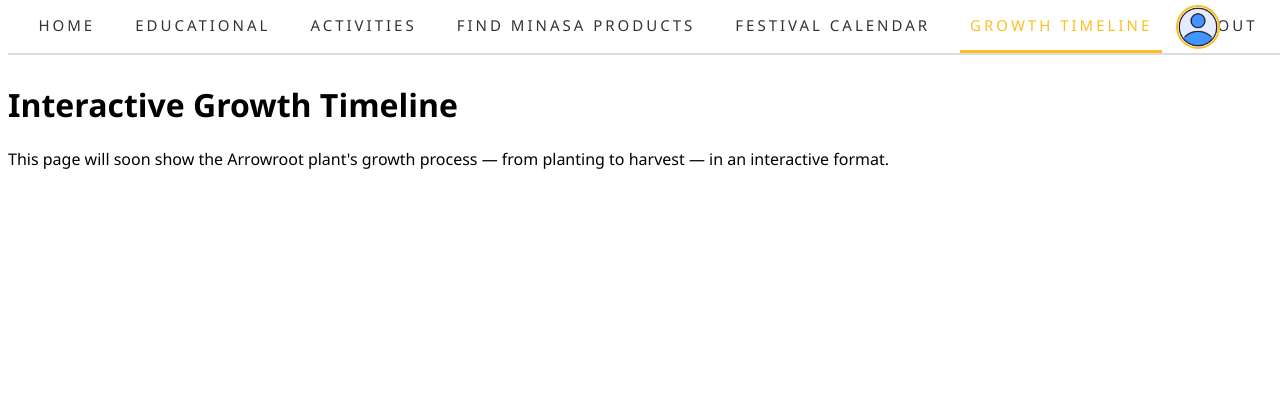
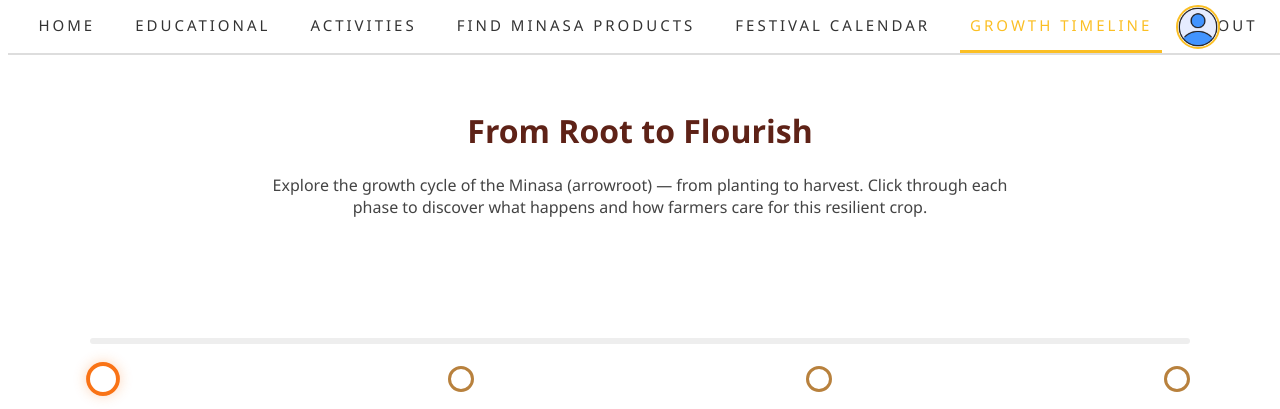
Before and after one commit to rubie-ann/minasa-elearning, a Django app: page /users/growth-timeline/ in a window 1280 px wide. Shown: the top 409 px of the page. Before the commit the page ends 169 px from the top, so only its background shows below. Run offline with Django 5.2, Linux system fonts and the light colour scheme; data comes from the database, SQL or seed files in the repository; both versions use the stored data as it was after the commit.

Commit message:
timeline walang pics pa

```diff
--- a/sections/admin.py
+++ b/sections/admin.py
@@ -4,6 +4,7 @@ from django.utils.html import format_html
 from .models import FestivalEvent, Category, Quiz, Question, Answer, MinigameLevel
 from django.contrib.auth.admin import UserAdmin as BaseUserAdmin
 from django.contrib.auth.models import User
+from .models import GrowthStage
 from django import forms
 
 @admin.register(Section)
@@ -136,6 +137,11 @@ class MinigameLevelAdmin(admin.ModelAdmin):
         return "-"
     image4_preview.short_description = "Image 4"
 
+@admin.register(GrowthStage)
+class GrowthStageAdmin(admin.ModelAdmin):
+    list_display = ('date', 'title')
+    ordering = ('date',)
+
 # Unregister the default User admin and register our custom one
 admin.site.unregister(User)
 admin.site.register(User, UserAdmin)
--- a/sections/models.py
+++ b/sections/models.py
@@ -217,3 +217,16 @@ class MinigameLevel(models.Model):
 
     def __str__(self):
         return f"Level {self.id}: {self.answer}"
+
+class GrowthStage(models.Model):
+    title = models.CharField(max_length=200)
+    description = models.TextField(blank=True)
+    date = models.DateField()
+    image = models.ImageField(upload_to='growth_timeline/', blank=True, null=True)
+    order = models.PositiveIntegerField(blank=True, null=True, help_text="Optional manual ordering")
+
+    class Meta:
+        ordering = ['date', 'order']
+
+    def __str__(self):
+        return f"{self.date} - {self.title}"
--- a/sections/templates/users/growth_timeline.html
+++ b/sections/templates/users/growth_timeline.html
@@ -1,10 +1,173 @@
 {% extends "users/userbase.html" %}
 {% load static %}
-
 {% block title %}Growth Timeline{% endblock %}
 
 {% block content %}
-<br><br><br>
-<h1>Interactive Growth Timeline</h1>
-<p>This page will soon show the Arrowroot plant's growth process — from planting to harvest — in an interactive format.</p>
+<style>
+.timeline-page {
+  padding: 80px 6%;
+  max-width: 1100px;
+  margin: 0 auto;
+}
+
+.timeline-hero {
+  text-align: center;
+  margin-bottom: 40px;
+}
+.timeline-hero h1 { color: #5e2217; }
+.timeline-hero p { color: #444; max-width: 750px; margin: 0 auto; }
+
+.timeline-wrapper {
+  position: relative;
+  padding: 40px 0 60px;
+}
+
+.timeline-track {
+  height: 6px;
+  background: #eee;
+  border-radius: 6px;
+  margin: 40px 0;
+  position: relative;
+}
+
+.timeline-progress {
+  height: 100%;
+  width: 0%;
+  background: linear-gradient(90deg,#b8813d,#fbbf24);
+  border-radius: 6px;
+  transition: width 0.3s ease;
+}
+
+.timeline-nodes {
+  display: flex;
+  justify-content: space-between;
+  align-items: center;
+  margin-top: -18px;
+}
+.timeline-node {
+  width: 20px;
+  height: 20px;
+  background: #fff;
+  border: 3px solid #b8813d;
+  border-radius: 50%;
+  cursor: pointer;
+  transition: transform 0.2s ease, border-color 0.3s;
+}
+.timeline-node.active {
+  transform: scale(1.3);
+  border-color: #f97316;
+  box-shadow: 0 0 10px rgba(249,115,22,0.3);
+}
+
+.timeline-detail {
+  margin-top: 40px;
+  background: #fff;
+  border-radius: 14px;
+  box-shadow: 0 6px 25px rgba(0,0,0,0.08);
+  padding: 25px;
+  display: flex;
+  gap: 24px;
+  align-items: flex-start;
+}
+.timeline-detail img {
+  width: 260px;
+  height: 180px;
+  border-radius: 10px;
+  object-fit: cover;
+}
+.detail-body h3 { color: #5e2217; margin-top: 0; }
+.detail-body .month-range { color: #b8813d; font-weight: 600; margin-bottom: 8px; }
+.detail-body p { color: #444; line-height: 1.6; text-align: justify; }
+
+@media (max-width: 850px) {
+  .timeline-detail { flex-direction: column; text-align: center; }
+  .timeline-detail img { width: 100%; height: auto; }
+}
+</style>
+
+<div class="timeline-page">
+  <div class="timeline-hero">
+    <h1>From Root to Flourish</h1>
+    <p>Explore the growth cycle of the Minasa (arrowroot) — from planting to harvest. Click through each phase to discover what happens and how farmers care for this resilient crop.</p>
+  </div>
+
+  <div class="timeline-wrapper">
+    <div class="timeline-track">
+      <div class="timeline-progress" id="timelineProgress"></div>
+    </div>
+
+    <div class="timeline-nodes" id="timelineNodes">
+      <div class="timeline-node active" data-index="0"></div>
+      <div class="timeline-node" data-index="1"></div>
+      <div class="timeline-node" data-index="2"></div>
+      <div class="timeline-node" data-index="3"></div>
+    </div>
+
+    <div id="timelineDetailContainer" class="timeline-detail">
+      <img id="detailImage" src="{% static 'images/arrowroot1.jpg' %}" alt="Arrowroot Planting">
+      <div class="detail-body">
+        <h3 id="detailTitle">Planting & Early Growth</h3>
+        <p class="month-range" id="detailMonth">1–2 Months</p>
+        <p id="detailDesc">
+          The journey begins as arrowroot rhizomes are planted in well-prepared, moist soil. Healthy, disease-free planting materials ensure good establishment.
+          <br><br>
+          <strong>Do:</strong> Keep the soil moist and shaded to help new shoots develop strong roots.
+          <strong>Don’t:</strong> Plant during heavy rains — excess water can cause rotting or stunted growth.
+        </p>
+      </div>
+    </div>
+  </div>
+</div>
+
+<script>
+document.addEventListener("DOMContentLoaded", () => {
+  const data = [
+    {
+      month: "1–2 Months",
+      title: "Planting & Early Growth",
+      image: "{% static 'images/arrowroot1.jpg' %}",
+      desc: "The journey begins as arrowroot rhizomes are planted in well-prepared, moist soil. Healthy, disease-free planting materials ensure good establishment.\n\nDo: Keep the soil moist and shaded to help new shoots develop strong roots.\nDon’t: Plant during heavy rains — excess water can cause rotting or stunted growth."
+    },
+    {
+      month: "3–4 Months",
+      title: "Leaf Expansion & Stem Growth",
+      image: "{% static 'images/arrowroot2.jpg' %}",
+      desc: "The plants develop more leaves and stems, drawing nutrients and sunlight to strengthen growth.\n\nDo: Weed regularly and apply organic fertilizer.\nDon’t: Disturb roots when cultivating soil, as it may harm plant development."
+    },
+    {
+      month: "5–7 Months",
+      title: "Rhizome Development",
+      image: "{% static 'images/arrowroot3.jpg' %}",
+      desc: "This is the crucial stage where arrowroot rhizomes grow and store starch underground.\n\nDo: Water regularly and use compost to maintain soil moisture.\nDon’t: Apply chemical fertilizers that can affect starch quality."
+    },
+    {
+      month: "8–10 Months",
+      title: "Harvest & Soil Recovery",
+      image: "{% static 'images/arrowroot4.jpg' %}",
+      desc: "Leaves begin to yellow — a sign that it’s time to harvest. Careful digging avoids breaking rhizomes.\n\nDo: Let the soil rest after harvest and plant legumes to restore nutrients.\nDon’t: Replant arrowroot immediately after harvest."
+    }
+  ];
+
+  const nodes = document.querySelectorAll(".timeline-node");
+  const progress = document.getElementById("timelineProgress");
+  const img = document.getElementById("detailImage");
+  const title = document.getElementById("detailTitle");
+  const month = document.getElementById("detailMonth");
+  const desc = document.getElementById("detailDesc");
+
+  function setActive(i) {
+    nodes.forEach(n => n.classList.remove("active"));
+    nodes[i].classList.add("active");
+    progress.style.width = `${(i / (nodes.length - 1)) * 100}%`;
+    const d = data[i];
+    img.src = d.image;
+    title.textContent = d.title;
+    month.textContent = d.month;
+    desc.innerHTML = d.desc.replace(/\n/g, "<br>");
+  }
+
+  nodes.forEach((n, i) => n.addEventListener("click", () => setActive(i)));
+});
+</script>
+
 {% endblock %}
--- a/sections/urls.py
+++ b/sections/urls.py
@@ -34,5 +34,5 @@ urlpatterns = [
     path('quiz/<int:quiz_id>/delete/', views.quiz_delete, name='quiz-delete'),
     path('api/quiz/<int:quiz_id>/', views.quiz_api, name='quiz-api'),
     path('get_minigame_level_data/<int:level_id>/', views.get_minigame_level_data, name='get_minigame_level_data'),
-
+    path('growth-timeline/', views.growth_timeline, name='growth_timeline'),
 ]
--- a/sections/views.py
+++ b/sections/views.py
@@ -12,7 +12,7 @@ from .models import FestivalEvent
 from datetime import date, datetime
 from django.contrib.auth.models import User
 from django.http import JsonResponse
-# from django.contrib.auth.views import LogoutView
+from .models import GrowthStage
 from django.contrib.auth import logout
 
 
@@ -1000,3 +1000,19 @@ def get_minigame_level_data(request, level_id):
         return JsonResponse(data)
     except MinigameLevel.DoesNotExist:
         return JsonResponse({'error': 'Level not found'}, status=404)
+
+def growth_timeline(request):
+    events = list(GrowthStage.objects.all().order_by('date', 'order'))
+    # For slider bounds
+    if events:
+        min_date = events[0].date
+        max_date = events[-1].date
+    else:
+        min_date = max_date = date.today()
+
+    context = {
+        'timeline_events': events,
+        'min_date': min_date.isoformat(),
+        'max_date': max_date.isoformat()
+    }
+    return render(request, 'users/growth_timeline.html', context)
```
Also changed, not shown: sections/templates/users/educationalsection.html (+8 -1 lines), db.sqlite3, sections/migrations/0014_growthstage.py (added).
